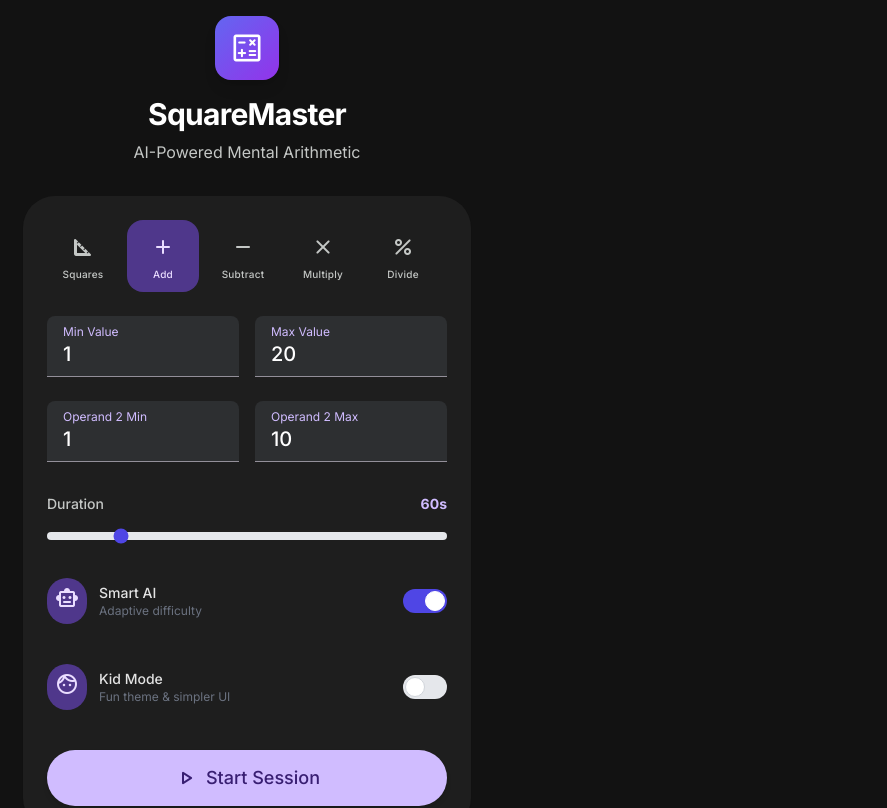
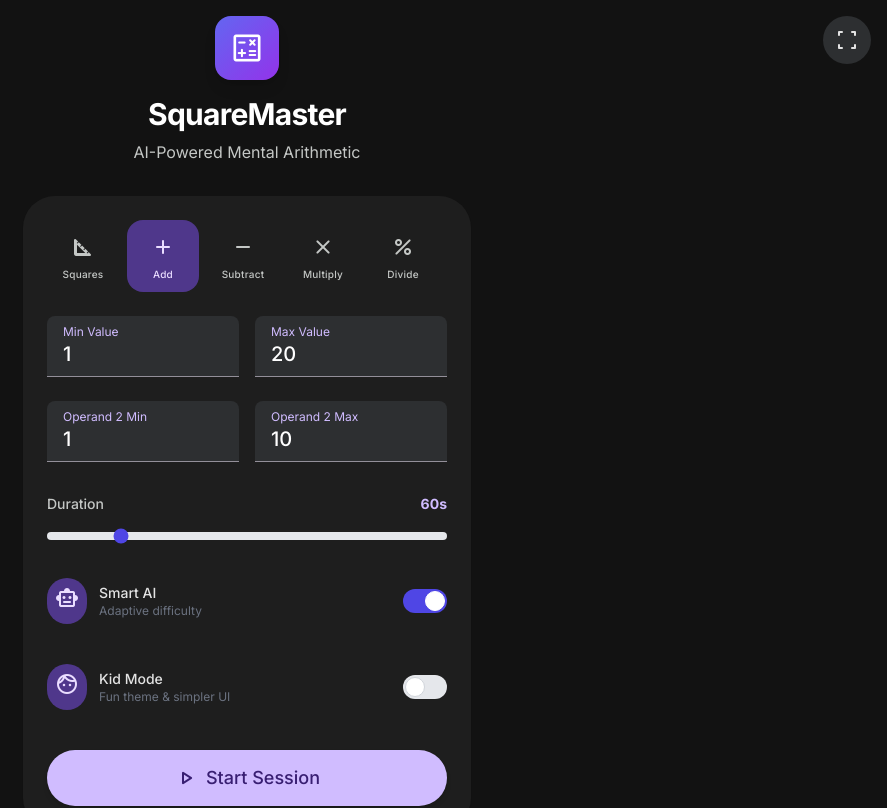
Before and after one commit to chetangoswami/squaremaster, a React (Vite) app: page / in a window 1280 px wide. Shown: the top 808 px of the page, without its empty margins (393-1280 px from the left). Built offline with nearby package versions, Linux system fonts and the light colour scheme.

Commit message:
feat: Implement fullscreen toggle functionality
Adds a fullscreen toggle button to the Home and Game components. This allows users to enter and exit fullscreen mode for an immersive experience. The component now tracks the fullscreen state and updates the UI accordingly.

```diff
--- a/components/Game.tsx
+++ b/components/Game.tsx
@@ -19,12 +19,31 @@ const Game: React.FC<GameProps> = ({ settings, onFinish, onExit }) => {
   const [flash, setFlash] = useState<'none' | 'green' | 'red'>('none');
   const [score, setScore] = useState(0);
   const [correctCount, setCorrectCount] = useState(0);
+  const [isFullscreen, setIsFullscreen] = useState(false);
 
   const questionStartTimeRef = useRef<number>(Date.now());
   const weightsRef = useRef<Record<number, number>>({});
   const retryQueueRef = useRef<Question[]>([]);
   const questionsSinceRetryRef = useRef(0);
   const isKid = settings.kidMode;
+
+  useEffect(() => {
+    const handleFsChange = () => setIsFullscreen(!!document.fullscreenElement);
+    document.addEventListener('fullscreenchange', handleFsChange);
+    return () => document.removeEventListener('fullscreenchange', handleFsChange);
+  }, []);
+
+  const toggleFullScreen = () => {
+    if (!document.fullscreenElement) {
+      document.documentElement.requestFullscreen().catch(err => {
+        console.log("Error enabling fullscreen:", err);
+      });
+    } else {
+      if (document.exitFullscreen) {
+        document.exitFullscreen();
+      }
+    }
+  };
 
   useEffect(() => {
     if (settings.smartMode) {
@@ -225,9 +244,14 @@ const Game: React.FC<GameProps> = ({ settings, onFinish, onExit }) => {
 
       {/* Header */}
       <div className="flex justify-between items-center p-6 z-20">
-          <button onClick={onExit} className={`w-12 h-12 rounded-full flex items-center justify-center ${isKid ? 'bg-white hover:bg-gray-100' : 'bg-[#2d2f31] hover:bg-[#3d3f41]'} transition-colors`}>
-              <span className="material-symbol">close</span>
-          </button>
+          <div className="flex gap-3">
+            <button onClick={onExit} className={`w-12 h-12 rounded-full flex items-center justify-center ${isKid ? 'bg-white hover:bg-gray-100' : 'bg-[#2d2f31] hover:bg-[#3d3f41]'} transition-colors`}>
+                <span className="material-symbol">close</span>
+            </button>
+            <button onClick={toggleFullScreen} className={`w-12 h-12 rounded-full flex items-center justify-center ${isKid ? 'bg-white hover:bg-gray-100' : 'bg-[#2d2f31] hover:bg-[#3d3f41]'} transition-colors`}>
+                <span className="material-symbol">{isFullscreen ? 'close_fullscreen' : 'fullscreen'}</span>
+            </button>
+          </div>
 
           <div className={`px-5 py-2 rounded-full flex items-center gap-2 ${isKid ? 'bg-indigo-50 text-indigo-900' : 'bg-[#333537] text-white'}`}>
               <span className="material-symbol text-sm">trophy</span>
--- a/components/Home.tsx
+++ b/components/Home.tsx
@@ -1,4 +1,4 @@
-import React, { useState } from 'react';
+import React, { useState, useEffect } from 'react';
 import { AppView, GameSettings, GameMode } from '../types';
 import { clearWeights } from '../services/storageService';
 
@@ -11,6 +11,25 @@ interface HomeProps {
 const Home: React.FC<HomeProps> = ({ settings, setSettings, changeView }) => {
   const [localSettings, setLocalSettings] = useState<GameSettings>(settings);
   const [cleared, setCleared] = useState(false);
+  const [isFullscreen, setIsFullscreen] = useState(false);
+
+  useEffect(() => {
+    const handleFsChange = () => setIsFullscreen(!!document.fullscreenElement);
+    document.addEventListener('fullscreenchange', handleFsChange);
+    return () => document.removeEventListener('fullscreenchange', handleFsChange);
+  }, []);
+
+  const toggleFullScreen = () => {
+    if (!document.fullscreenElement) {
+      document.documentElement.requestFullscreen().catch(err => {
+        console.log("Error enabling fullscreen:", err);
+      });
+    } else {
+      if (document.exitFullscreen) {
+        document.exitFullscreen();
+      }
+    }
+  };
 
   const handleChange = (e: React.ChangeEvent<HTMLInputElement>) => {
     const { name, value, type, checked } = e.target;
@@ -76,7 +95,16 @@ const Home: React.FC<HomeProps> = ({ settings, setSettings, changeView }) => {
   const inputFill = isKid ? "bg-[#ffffff] border-b border-[#6750a4]" : "bg-[#2d2f31] border-b border-[#938f99] text-white";
 
   return (
-    <div className={`min-h-screen flex flex-col items-center justify-center p-4 transition-colors duration-500 ${pageBg}`}>
+    <div className={`min-h-screen flex flex-col items-center justify-center p-4 transition-colors duration-500 relative ${pageBg}`}>
+
+      {/* Full Screen Toggle */}
+      <button
+        onClick={toggleFullScreen}
+        className={`absolute top-4 right-4 w-12 h-12 rounded-full flex items-center justify-center transition-colors z-10 ${isKid ? 'bg-white text-[#1d1b20] hover:bg-gray-50 shadow-sm' : 'bg-[#2d2f31] text-[#e3e3e3] hover:bg-[#3d3f41]'}`}
+        title="Toggle Full Screen"
+      >
+        <span className="material-symbol">{isFullscreen ? 'close_fullscreen' : 'fullscreen'}</span>
+      </button>
 
       <div className="w-full max-w-md space-y-6">
 
```
